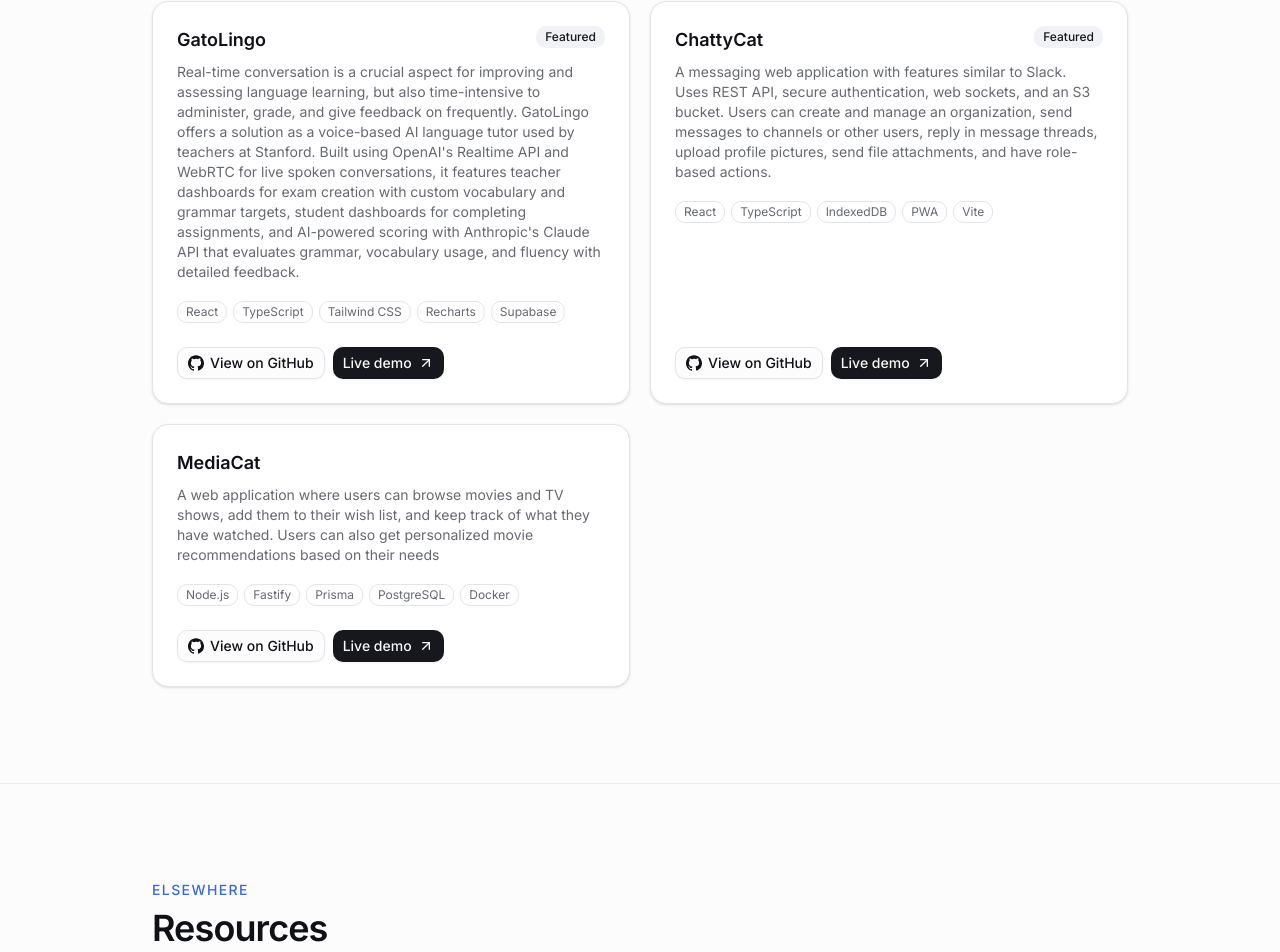
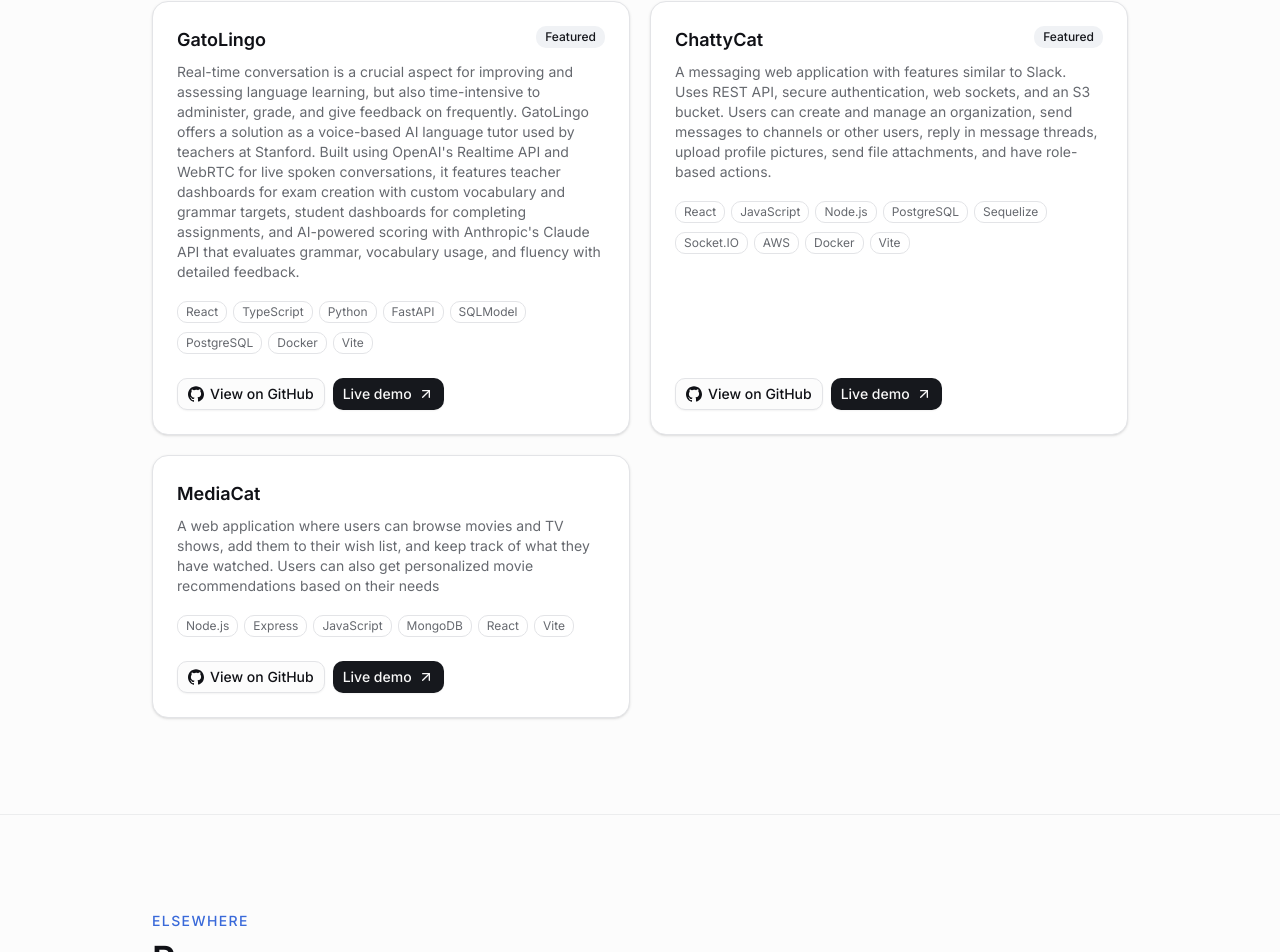
Before and after one commit to bingliscodes/Portfolio, a React (Vite) app: page / in a window 1280 px wide. Shown: the part 837-1789 px from the top of the page. Built offline with nearby package versions, Linux system fonts and the light colour scheme.

Commit message:
Update tags for projects

```diff
--- a/src/data/projects.ts
+++ b/src/data/projects.ts
@@ -13,7 +13,16 @@ give feedback on frequently. GatoLingo offers a solution as a voice-based AI lan
 OpenAI's Realtime API and WebRTC for live spoken conversations, it features teacher dashboards for exam creation with custom
 vocabulary and grammar targets, student dashboards for completing assignments, and AI-powered scoring with Anthropic's Claude API
 that evaluates grammar, vocabulary usage, and fluency with detailed feedback.`,
-    tags: ["React", "TypeScript", "Tailwind CSS", "Recharts", "Supabase"],
+    tags: [
+      "React",
+      "TypeScript",
+      "Python",
+      "FastAPI",
+      "SQLModel",
+      "PostgreSQL",
+      "Docker",
+      "Vite",
+    ],
     repoUrl: "https://github.com/bingliscodes/Gato-Lingo",
     demoUrl: "https://gato-lingo.netlify.app/",
     featured: true,
@@ -23,7 +32,17 @@ that evaluates grammar, vocabulary usage, and fluency with detailed feedback.`,
     description: `A messaging web application with features similar to Slack. Uses REST API, secure authentication, web sockets, and an S3 bucket. Users
 can create and manage an organization, send messages to channels or other users, reply in message threads, upload profile pictures, send
 file attachments, and have role-based actions.`,
-    tags: ["React", "TypeScript", "IndexedDB", "PWA", "Vite"],
+    tags: [
+      "React",
+      "JavaScript",
+      "Node.js",
+      "PostgreSQL",
+      "Sequelize",
+      "Socket.IO",
+      "AWS",
+      "Docker",
+      "Vite",
+    ],
     repoUrl: "https://github.com/bingliscodes/chattycat",
     deployUrl: "https://chattycat.netlify.app/",
     demoUrl: "https://www.youtube.com/watch?v=1RhYNEVxVxk",
@@ -33,7 +52,7 @@ file attachments, and have role-based actions.`,
     name: "MediaCat",
     description: `A web application where users can browse movies and TV shows, add them to their wish list, and keep track of what they have watched.
 Users can also get personalized movie recommendations based on their needs`,
-    tags: ["Node.js", "Fastify", "Prisma", "PostgreSQL", "Docker"],
+    tags: ["Node.js", "Express", "JavaScript", "MongoDB", "React", "Vite"],
     repoUrl: "https://github.com/bingliscodes/movie_reviews_github",
     demoUrl: "https://mediacat.netlify.app/",
   },
```
